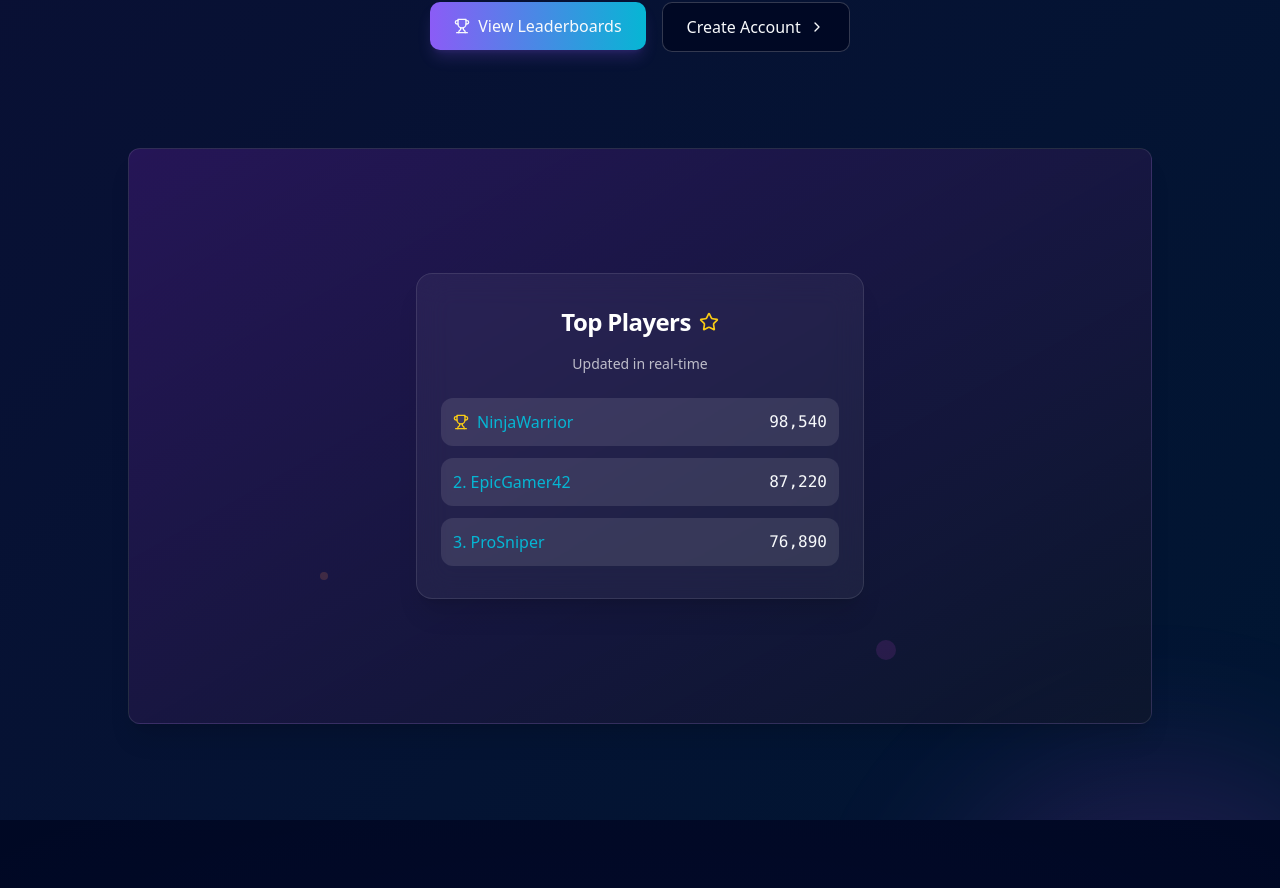
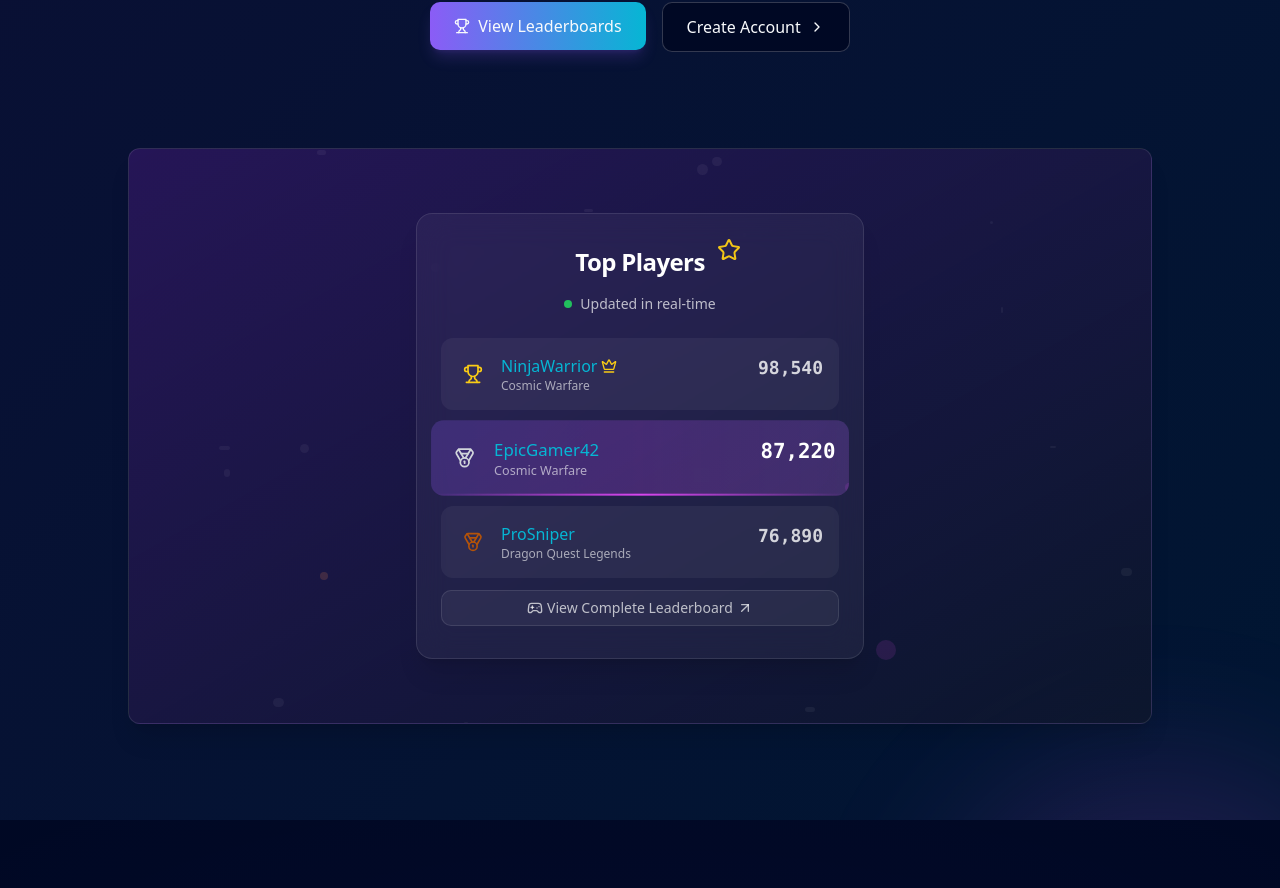
Before and after one commit to TR-HarshVVVV/gamechamp-score-sphere, a React (Vite) app: page / in a window 1280 px wide. Shown: the part 617-1505 px from the top of the page. Built offline with nearby package versions, Linux system fonts and the light colour scheme.

Commit message:
Refactor: Improve UI/UX of the app
This commit focuses on improving the user interface and user experience of the application.

```diff
--- a/src/components/home/HeroSection.tsx
+++ b/src/components/home/HeroSection.tsx
@@ -1,13 +1,15 @@
-
 import React, { useState, useEffect } from 'react';
 import { Link } from 'react-router-dom';
 import { Button } from '@/components/ui/button';
-import { ChevronRight, Trophy, Sparkles, Zap, Star } from 'lucide-react';
+import { ChevronRight, Trophy, Sparkles, Zap, Star, Crown, ArrowUpRight, Medal, Gamepad2 } from 'lucide-react';
 import { HoverCard, HoverCardTrigger, HoverCardContent } from '@/components/ui/hover-card';
+import { Badge } from '@/components/ui/badge';
+import { Card, CardContent } from '@/components/ui/card';
 
 const HeroSection = () => {
   const [animateCount, setAnimateCount] = useState(false);
   const [playerCount, setPlayerCount] = useState(0);
+  const [activeCard, setActiveCard] = useState(0);
   const targetCount = 8542;
 
   useEffect(() => {
@@ -38,14 +40,56 @@ const HeroSection = () => {
     }
   }, [animateCount]);
 
+  useEffect(() => {
+    const interval = setInterval(() => {
+      setActiveCard((prev) => (prev + 1) % 3);
+    }, 3000);
+
+    return () => clearInterval(interval);
+  }, []);
+
+  const topPlayers = [
+    {
+      name: "NinjaWarrior",
+      score: 98540,
+      game: "Cosmic Warfare",
+      rank: 1,
+      icon: <Trophy className="h-5 w-5 text-yellow-400" />,
+      gamesPlayed: 312,
+      winRate: "87%",
+      color: "from-yellow-400 to-amber-500",
+      badgeColor: "bg-yellow-400/20 text-yellow-400"
+    },
+    {
+      name: "EpicGamer42",
+      score: 87220,
+      game: "Cosmic Warfare",
+      rank: 2,
+      icon: <Medal className="h-5 w-5 text-gray-300" />,
+      gamesPlayed: 278,
+      winRate: "82%",
+      color: "from-gray-300 to-gray-400",
+      badgeColor: "bg-gray-400/20 text-gray-300"
+    },
+    {
+      name: "ProSniper",
+      score: 76890,
+      game: "Dragon Quest Legends",
+      rank: 3,
+      icon: <Medal className="h-5 w-5 text-amber-700" />,
+      gamesPlayed: 245,
+      winRate: "79%",
+      color: "from-amber-700 to-amber-600",
+      badgeColor: "bg-amber-700/20 text-amber-700"
+    }
+  ];
+
   return (
     <div className="relative overflow-hidden bg-background pb-24 pt-24">
-      {/* Abstract backgrounds and patterns */}
       <div className="absolute inset-0 bg-hero-pattern opacity-10" />
       <div className="absolute -top-[40%] -left-[10%] w-[500px] h-[500px] rounded-full bg-gradient-radial from-game-primary/20 to-transparent blur-3xl" />
       <div className="absolute -bottom-[30%] -right-[10%] w-[500px] h-[500px] rounded-full bg-gradient-radial from-game-accent/20 to-transparent blur-3xl" />
 
-      {/* Animated particles */}
       <div className="absolute top-20 right-[20%] w-4 h-4 rounded-full bg-game-primary/50 animate-pulse" style={{animationDelay: '0.2s'}} />
       <div className="absolute top-52 left-[15%] w-3 h-3 rounded-full bg-game-secondary/60 animate-pulse" style={{animationDelay: '0.8s'}} />
       <div className="absolute bottom-40 right-[30%] w-5 h-5 rounded-full bg-game-accent/40 animate-pulse" style={{animationDelay: '1.4s'}} />
@@ -95,52 +139,119 @@ const HeroSection = () => {
 
           <div className="mt-8 flex justify-center animate-scale-in w-full" style={{ animationDelay: '300ms' }}>
             <div className="relative w-full max-w-5xl aspect-video rounded-xl border border-white/10 overflow-hidden shadow-xl bg-gradient-to-br from-game-muted/30 to-game-background/70">
+              <div className="absolute inset-0">
+                {[...Array(20)].map((_, i) => (
+                  <div
+                    key={i}
+                    className="absolute rounded-full bg-white/5"
+                    style={{
+                      width: `${Math.random() * 10 + 2}px`,
+                      height: `${Math.random() * 10 + 2}px`,
+                      top: `${Math.random() * 100}%`,
+                      left: `${Math.random() * 100}%`,
+                      animationDuration: `${Math.random() * 10 + 5}s`,
+                    }}
+                  />
+                ))}
+              </div>
+
               <div className="absolute inset-0 flex items-center justify-center text-center p-6">
                 <div className="glass-panel w-full max-w-md py-8 px-6 backdrop-blur-lg hover:shadow-lg hover:shadow-game-primary/10 transition-all duration-300">
                   <div className="flex items-center justify-center gap-2 mb-4">
+                    <div className="relative">
                       <h3 className="text-2xl font-bold text-white">Top Players</h3>
-                    <Star className="h-5 w-5 text-yellow-400" />
+                      <div className="absolute -right-9 -top-2">
+                        <Star className="h-6 w-6 text-yellow-400 animate-pulse" />
                       </div>
-                  <p className="text-sm text-white/70 mb-6">Updated in real-time</p>
+                    </div>
+                  </div>
+                  <p className="text-sm text-white/70 mb-6 flex items-center justify-center gap-2">
+                    <span className="inline-block w-2 h-2 bg-green-500 rounded-full animate-pulse"></span>
+                    Updated in real-time
+                  </p>
 
                   <div className="space-y-3">
-                    <HoverCard>
+                    {topPlayers.map((player, index) => (
+                      <HoverCard key={player.name}>
                         <HoverCardTrigger asChild>
-                        <div className="flex justify-between p-3 rounded-lg bg-white/10 hover:bg-white/15 transition-colors cursor-pointer">
-                          <span className="font-medium text-game-secondary flex items-center gap-2">
-                            <Trophy className="h-4 w-4 text-yellow-400" /> NinjaWarrior
-                          </span>
-                          <span className="font-mono">98,540</span>
+                          <div
+                            className={`flex justify-between p-4 rounded-lg transition-all duration-500 cursor-pointer relative overflow-hidden ${activeCard === index ? 'scale-105' : 'scale-100'}`}
+                            style={{
+                              background: activeCard === index ?
+                                `linear-gradient(135deg, rgba(139, 92, 246, 0.2), rgba(217, 70, 239, 0.2))` :
+                                'rgba(255, 255, 255, 0.05)'
+                            }}
+                          >
+                            {activeCard === index && (
+                              <div className="absolute inset-0 bg-gradient-to-r from-game-primary/10 via-game-accent/10 to-game-secondary/10 animate-pulse"></div>
+                            )}
+
+                            <div className="flex items-center gap-3 z-10">
+                              <div className={`flex items-center justify-center h-8 w-8 rounded-full bg-${player.badgeColor}`}>
+                                {player.icon}
+                              </div>
+                              <div className="text-left">
+                                <div className="font-medium text-game-secondary flex items-center">
+                                  {player.name}
+                                  {index === 0 && <Crown className="h-4 w-4 text-yellow-400 ml-1" />}
+                                </div>
+                                <div className="text-xs text-white/60">{player.game}</div>
+                              </div>
+                            </div>
+
+                            <div className={`font-mono text-lg font-bold ${activeCard === index ? 'text-white scale-110 transition-all duration-300' : 'text-white/80'}`}>
+                              {player.score.toLocaleString()}
+                            </div>
+
+                            {activeCard === index && (
+                              <>
+                                <div className="absolute bottom-0 left-0 w-full h-[2px] bg-gradient-to-r from-transparent via-game-accent to-transparent"></div>
+                                <div className="absolute -right-1 bottom-1 rounded-full bg-game-accent/30 w-2 h-2 animate-pulse"></div>
+                              </>
+                            )}
                           </div>
                         </HoverCardTrigger>
                         <HoverCardContent className="w-80 bg-card/95 backdrop-blur border-white/10">
                           <div className="flex justify-between">
                             <div>
-                            <h4 className="font-semibold">NinjaWarrior</h4>
-                            <p className="text-sm text-muted-foreground">Top player in Cosmic Warfare</p>
+                              <h4 className="font-semibold">{player.name}</h4>
+                              <p className="text-sm text-muted-foreground">Top player in {player.game}</p>
                             </div>
-                          <div className="bg-game-primary/20 p-2 rounded-full">
-                            <Trophy className="h-6 w-6 text-yellow-400" />
+                            <div className={`p-2 rounded-full ${player.badgeColor}`}>
+                              {player.icon}
                             </div>
                           </div>
-                        <div className="mt-2 pt-2 border-t border-white/10">
-                          <div className="grid grid-cols-2 gap-2 text-xs">
-                            <div>Games Played: <span className="font-medium">312</span></div>
-                            <div>Win Rate: <span className="font-medium">87%</span></div>
+                          <div className="mt-3 pt-3 border-t border-white/10">
+                            <div className="grid grid-cols-2 gap-3">
+                              <Card className="bg-white/5 border-white/10">
+                                <CardContent className="p-3 text-center">
+                                  <p className="text-xs text-white/60">Games Played</p>
+                                  <p className="text-lg font-medium">{player.gamesPlayed}</p>
+                                </CardContent>
+                              </Card>
+                              <Card className="bg-white/5 border-white/10">
+                                <CardContent className="p-3 text-center">
+                                  <p className="text-xs text-white/60">Win Rate</p>
+                                  <p className="text-lg font-medium">{player.winRate}</p>
+                                </CardContent>
+                              </Card>
                             </div>
+                            <Button variant="ghost" size="sm" className="w-full mt-3 text-xs text-game-accent gap-1 group">
+                              View full profile
+                              <ArrowUpRight className="h-3 w-3 group-hover:translate-x-0.5 group-hover:-translate-y-0.5 transition-transform" />
+                            </Button>
                           </div>
                         </HoverCardContent>
                       </HoverCard>
+                    ))}
 
-                    <div className="flex justify-between p-3 rounded-lg bg-white/10 hover:bg-white/15 transition-colors cursor-pointer">
-                      <span className="font-medium text-game-secondary">2. EpicGamer42</span>
-                      <span className="font-mono">87,220</span>
-                    </div>
-
-                    <div className="flex justify-between p-3 rounded-lg bg-white/10 hover:bg-white/15 transition-colors cursor-pointer">
-                      <span className="font-medium text-game-secondary">3. ProSniper</span>
-                      <span className="font-mono">76,890</span>
-                    </div>
+                    <Link to="/leaderboard" className="block mt-6">
+                      <Button variant="ghost" size="sm" className="w-full text-white/70 hover:text-white gap-1 group border border-white/10 bg-white/5 hover:bg-white/10">
+                        <Gamepad2 className="h-4 w-4" />
+                        View Complete Leaderboard
+                        <ArrowUpRight className="h-3 w-3 group-hover:translate-x-0.5 group-hover:-translate-y-0.5 transition-transform" />
+                      </Button>
+                    </Link>
                   </div>
                 </div>
               </div>
```
Lines whose indentation alone changed are shown as unchanged.
